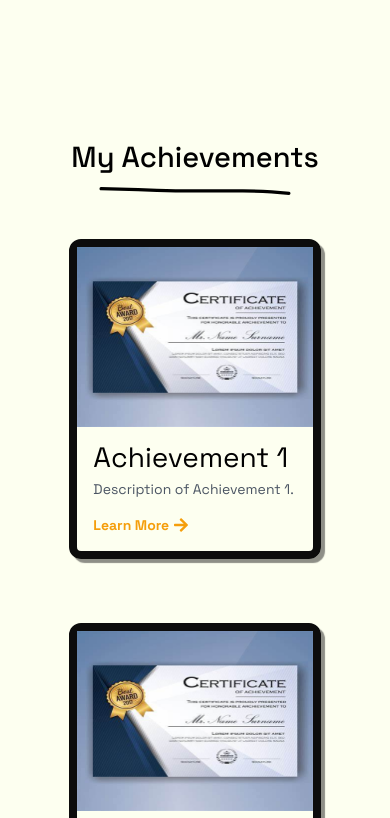
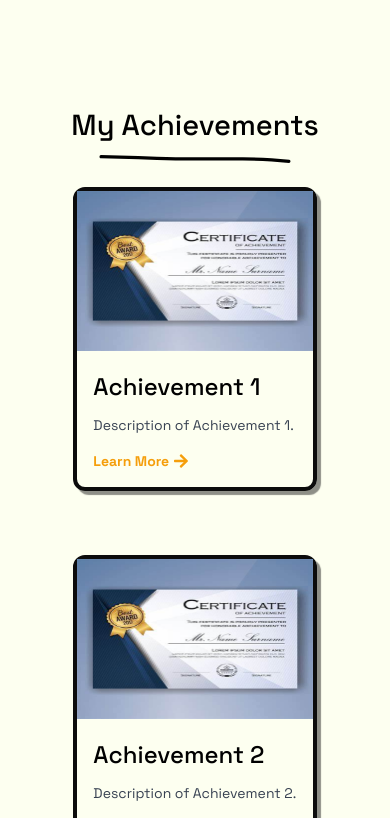
Before and after one commit to salmanfaraj06/react-setup-template, a React (Vite) app: page /about in a window 390 px wide. Shown: the part 1426-2244 px from the top of the page. Built offline with nearby package versions, Linux system fonts and the light colour scheme.

Commit message:
fixed style

```diff
--- a/src/components/Achievements.jsx
+++ b/src/components/Achievements.jsx
@@ -32,19 +32,19 @@ const achievementsData = [
 ];
 
 const Achievement = ({ image, title, description, link }) => (
-  <div className="flex flex-row md:flex-col bg-white shadow-lg rounded-xl mb-4 border-8 border-black-900">
+  <div className="flex flex-row md:flex-col bg-white shadow-lg rounded-xl mb-4 border-8 sm:border-4 border-black-900">
     <Img
       src={image}
       alt={title}
-      className="h-auto sm:h-[180px] sm:w-full w-[300px] md:h-[220px]"
+      className="h-auto sm:h-[160px] sm:w-full w-[300px] md:h-[220px]"
       loading="lazy"
     />
     <div className="p-4 flex flex-col justify-between">
       <div>
-        <Text size="lg" as="p" className="mb-2 md:text-lg text-2xl sm:text-[18px] font-medium">
+        <Text size="md" as="p" className="mb-2 md:text-xg text-4xl sm:text-[16px] font-medium">
           {title}
         </Text>
-        <Text size="sm" as="p" className="text-gray-600 mb-4 md:text-base sm:text-sm text-lg">
+        <Text size="sm" as="p" className="text-gray-700 mb-4 md:text-base sm:text-sm text-lg">
           {description}
         </Text>
       </div>
@@ -60,7 +60,7 @@ const Achievement = ({ image, title, description, link }) => (
 
 function Achievements() {
   return (
-    <div className="flex flex-col m-12 items-center my-10">
+    <div className="flex flex-col m-12 sm:m-1 items-center my-10 sm:my-2">
       <Text as="p" className=" text-[48px] md:text-[36px] sm:text-[29px] font-medium m-3 text-center">
         My Achievements
       </Text>
@@ -69,7 +69,7 @@ function Achievements() {
         alt="vector_seven"
         className="h-4 w-1/2 sm:w-full  md:w-1/3 sm:h-2 md:h-3/4"
       />
-      <div className="grid grid-cols-2 md:grid-cols-2 sm:grid-cols-1 gap-12 mt-6 p-5">
+      <div className="grid grid-cols-2 md:grid-cols-2 sm:grid-cols-1 gap-12 mt-6 p-5 sm:mt-3 sm:p-3">
         {achievementsData.map((achievement, index) => (
           <Achievement
             key={index}
```
